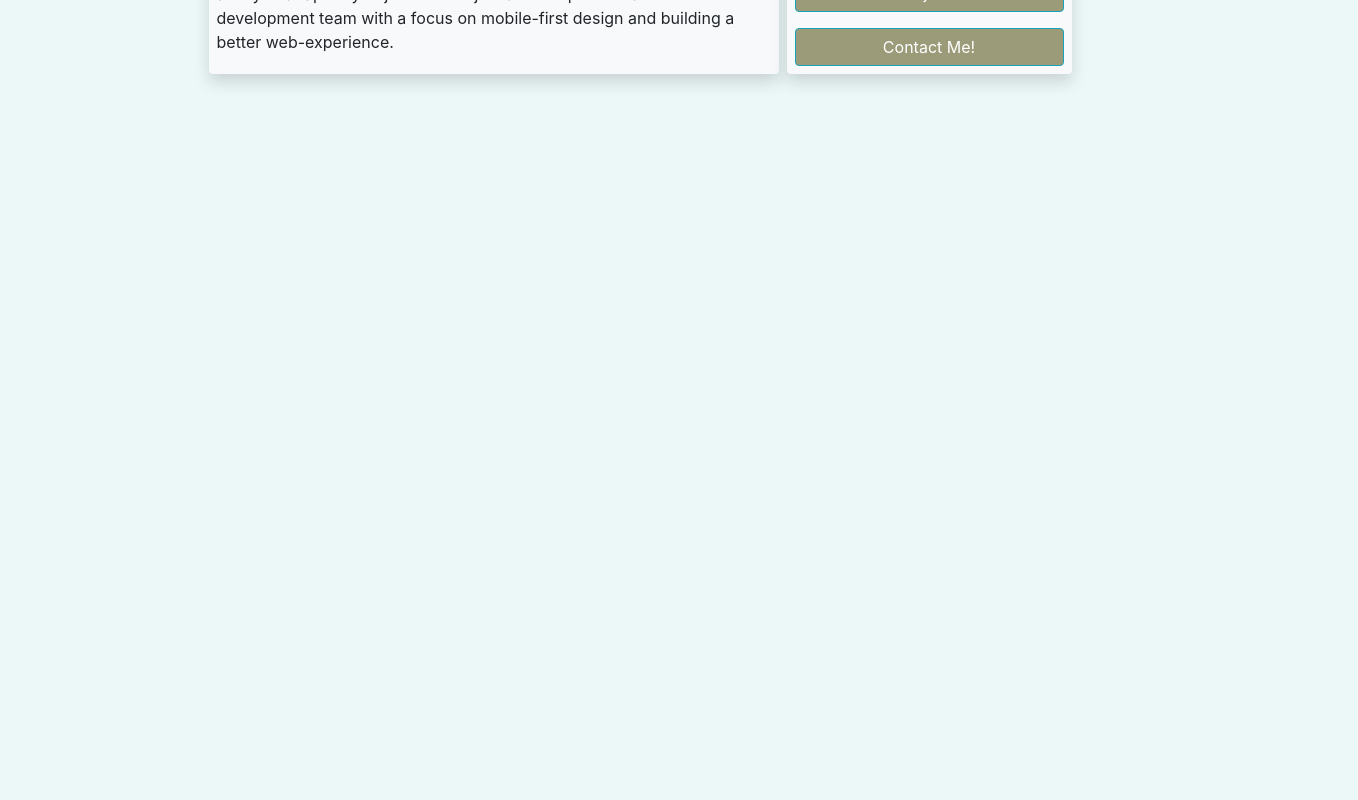
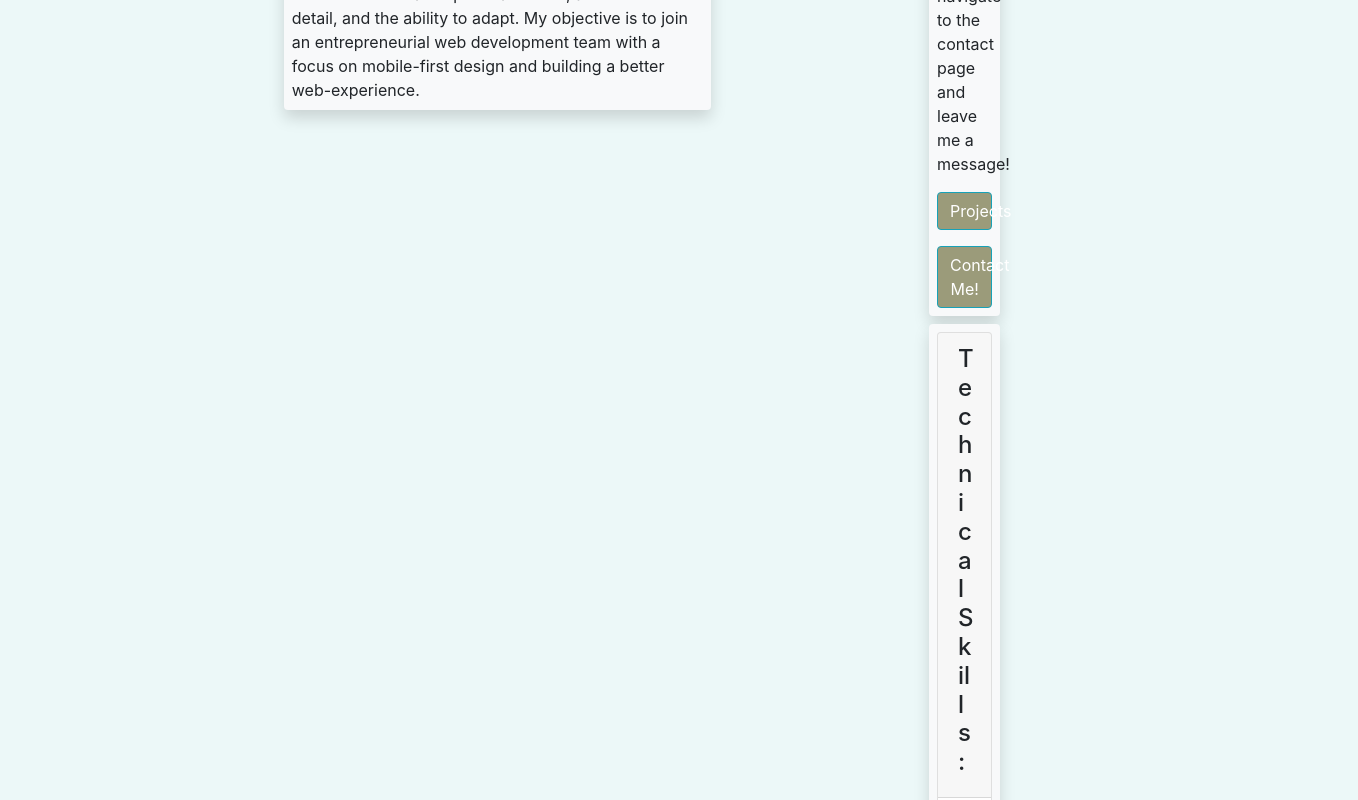
Before and after one commit to diuguide/portfolio_react, a React (Create React App) app in the folder porfolio_react/: page / in a window 1280 px wide. Shown: the part 300-1100 px from the top of the page, 1358 px wide, since content can reach past the window. Before the commit the page ends 800 px from the top, so only its background shows below. Built offline with nearby package versions, Linux system fonts and the light colour scheme.

Commit message:
layout homepage set, adding skill tiles

```diff
--- a/porfolio_react/src/components/About/index.js
+++ b/porfolio_react/src/components/About/index.js
@@ -1,5 +1,4 @@
 import React from 'react';
-import Links from '../Links/index';
 
 function About(props) {
     return (
@@ -11,7 +10,6 @@ function About(props) {
                 is to join an entrepreneurial web development team with a focus on mobile-first design and
                 building a better web-experience.
             </div>
-            <Links />
         </div>
 
     )
--- a/porfolio_react/src/components/Banner/index.js
+++ b/porfolio_react/src/components/Banner/index.js
@@ -1,13 +1,14 @@
 import React from 'react';
-import { Link } from 'react-router-dom';
 
 function Banner(props) {
     return (
-        <div  className="row justify-content-center">
-            <div style={{backgroundColor: "#9b9b7a"}} className="col-sm-10 col-md-6 col-lg-6 mt-1 rounded p-2 shadow">
+        <div className="row">
+            <div className="col">
+                <div className="row justify-content-center">
+                    <div style={{ backgroundColor: "#9b9b7a" }} className="col-sm-10 col-md-6 col-lg-6 mt-1 rounded p-2 shadow">
                         <div className="col">
                             <div className="row">
-                        <div style={{color: "#f1dca7"}} className="col">
+                                <div style={{ color: "#f1dca7" }} className="col">
                                     <h3>{props.nameFirst} {props.nameLast}</h3>
                                 </div>
                             </div>
@@ -19,6 +20,8 @@ function Banner(props) {
                         </div>
                     </div>
                 </div>
+            </div>
+        </div>
 
     )
 }
--- /dev/null
+++ b/porfolio_react/src/components/Skills/index.js
@@ -0,0 +1,21 @@
+import React from 'react';
+
+function Skills() {
+    return (
+        <div className="col-sm col-md-4 col-lg-3 bg-light rounded m-1 p-2 d-block shadow">
+            <div className="card">
+                <div className="card-header">
+                    <h4>Technical Skills:</h4>
+                </div>
+                <div className="card-body">
+                    <img src="https://img.shields.io/badge/HTML5-informational?style=flat&logo=html5&logoColor=white&color=2bbc8a" alt="HTML" />
+                    <img src="https://img.shields.io/badge/JavaScript-informational?style=flat&logo=javascript&logoColor=white&color=2bbc8a"  alt="javascript" />
+                </div>
+            </div>
+
+
+        </div>
+    )
+}
+
+export default Skills;
--- a/porfolio_react/src/pages/Home.js
+++ b/porfolio_react/src/pages/Home.js
@@ -1,6 +1,8 @@
 import React, { Component } from 'react'
 import Banner from '../components/Banner/index';
 import About from '../components/About/index';
+import Links from '../components/Links/index';
+import Skills from '../components/Skills/index';
 
 export class Home extends Component {
     state = {
@@ -16,6 +18,8 @@ export class Home extends Component {
     render() {
         return (
             <div className="container">
+                <div className="row">
+                    <div className="col col-md-4 col-lg-9">
                         <Banner
                             nameFirst={this.state.nameFirst}
                             nameLast={this.state.nameLast}
@@ -23,6 +27,20 @@ export class Home extends Component {
                         />
                         <About />
                     </div>
+                    <div className="col col-md-3 col-lg-3">
+                        <div className="row">
+                            <Links />
+                        </div>
+                        <div className="row">
+                            <Skills />
+                        </div>
+
+                    </div>
+                </div>
+
+
+
+            </div>
         )
     }
 }
```
Lines whose indentation alone changed are shown as unchanged.
